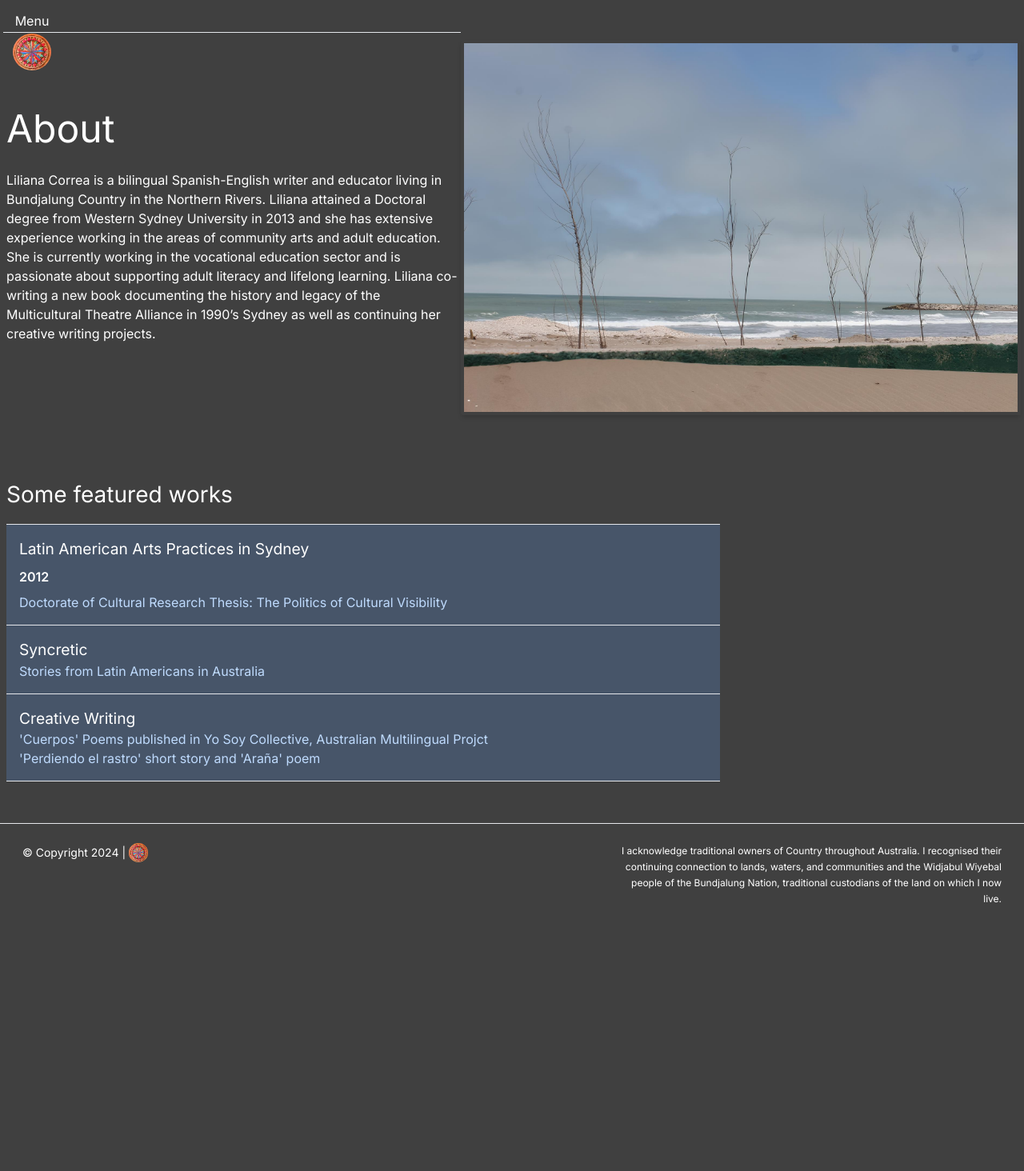
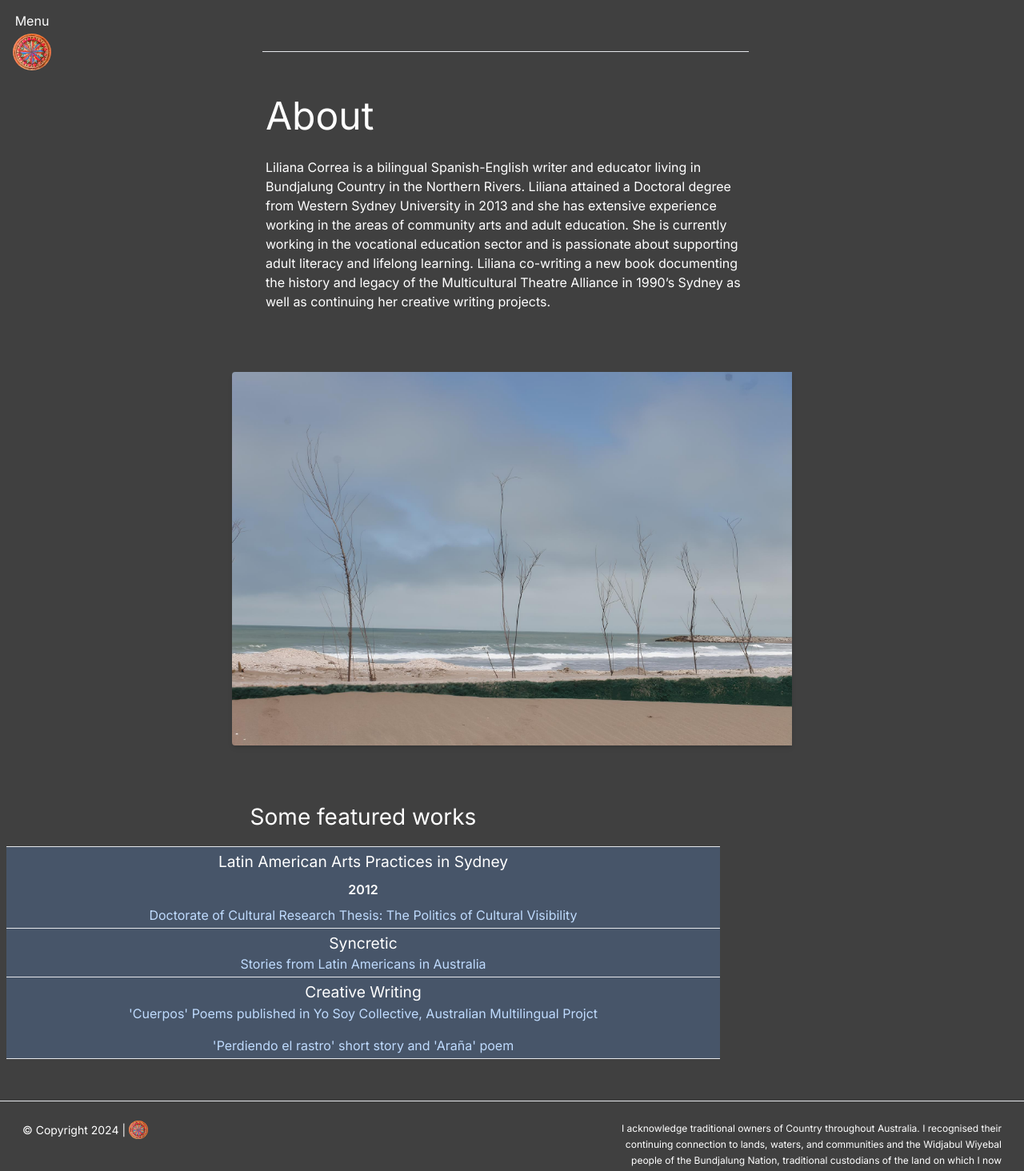
Before and after one commit to LYD01/liliana.e.correa, a Next.js app: page /about in a window 1280 px wide. Shown: the top 1464 px of the page at 80% size. Before the commit the page ends 1158 px from the top, so only its background shows below. Built offline with nearby package versions, Linux system fonts and the light colour scheme.

Commit message:
fix about us page

```diff
--- a/src/app/about/page.tsx
+++ b/src/app/about/page.tsx
@@ -5,17 +5,19 @@ import Link from "next/link";
 export default function AboutPage() {
     return (
         <div>
-            <div className=" px-1 pt-10 h-full container mx-auto flex items-center justify-between max-[1075px]:flex-col max-[1075px]:items-baseline ">
-                <div className=" select-all border-t text-white p-1">
-                    <div className="max-w-[600px] py-20">
+            <div className=" px-1 pt-[8px] h-full max-w-[1480px] mx-auto flex items-center justify-between tabletAndBelow:flex-col tabletAndBelow:pt-16 tabletAndBelow:px-4">
+                <div className=" select-all border-t text-white p-1 mr-4">
+                    <div className="max-w-[600px] py-20 tabletAndBelow:py-10">
                         <h1 className="text-white">About</h1>
                         <p className="my-4 ">Liliana Correa is a bilingual Spanish-English writer and educator living in Bundjalung Country in the Northern Rivers. Liliana attained a Doctoral degree from Western Sydney University in 2013 and she has extensive experience working in the areas of community arts and adult education. She is currently working in the vocational education sector and is passionate about supporting adult literacy and lifelong learning. Liliana co-writing a new book documenting the history and legacy of the Multicultural Theatre Alliance in 1990’s Sydney as well as continuing her creative writing projects.</p>
                     </div>
                 </div>
-                <Image src={`/img/mar-de-cobo-fin.png`} alt="" width={700} height={700} className="p-1 my-1 mx-auto shadow-md rounded-l" />
+
+                <Image src={`/img/mar-de-cobo-fin.png`} alt="" width={700} height={700} className="mt-[7rem] tabletAndBelow:mt-4 mx-auto shadow-md rounded-l " />
+
             </div>
-            <div className="p-1 py-12 h-full container mx-auto">
-                <div className="max-w-[900px] select-all text-white p-1 ">
+            <div className="p-1 py-12  h-full container mx-auto tabletAndBelow:text-center">
+                <div className="max-w-[900px] select-all text-white p-1 [&_section]:p-1">
                     <h2 className="my-4">Some featured works</h2>
                     <section className="w-full bg-slate-600 border-y p-4">
                         <h3 className="">Latin American Arts Practices in Sydney</h3>
@@ -34,7 +36,7 @@ export default function AboutPage() {
                     <section className="w-full bg-slate-600 border-b p-4" >
                         <h3 className="">Creative Writing</h3>
                         <span className=" my-1 py-1 font-semibold hidden"></span>
-                        <div className="flex flex-col items-baseline">
+                        <div className="flex flex-col items-baseline tabletAndBelow:gap-4 tabletAndBelow:items-center">
                             <Link href={``} className="block hover:underline text-blue-200">
                                 &apos;Cuerpos&apos; Poems published in Yo Soy Collective, Australian Multilingual Projct
                             </Link>
```
